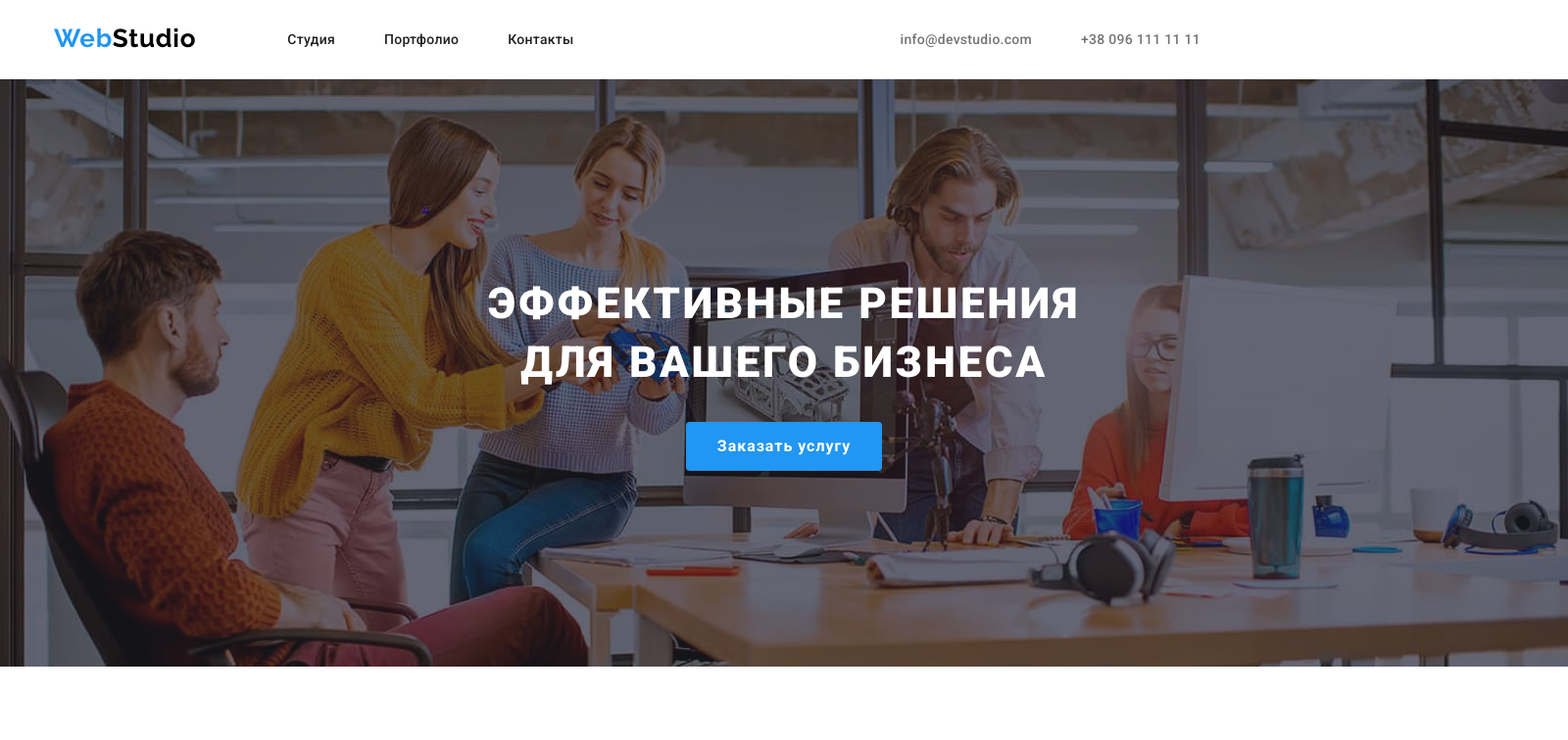
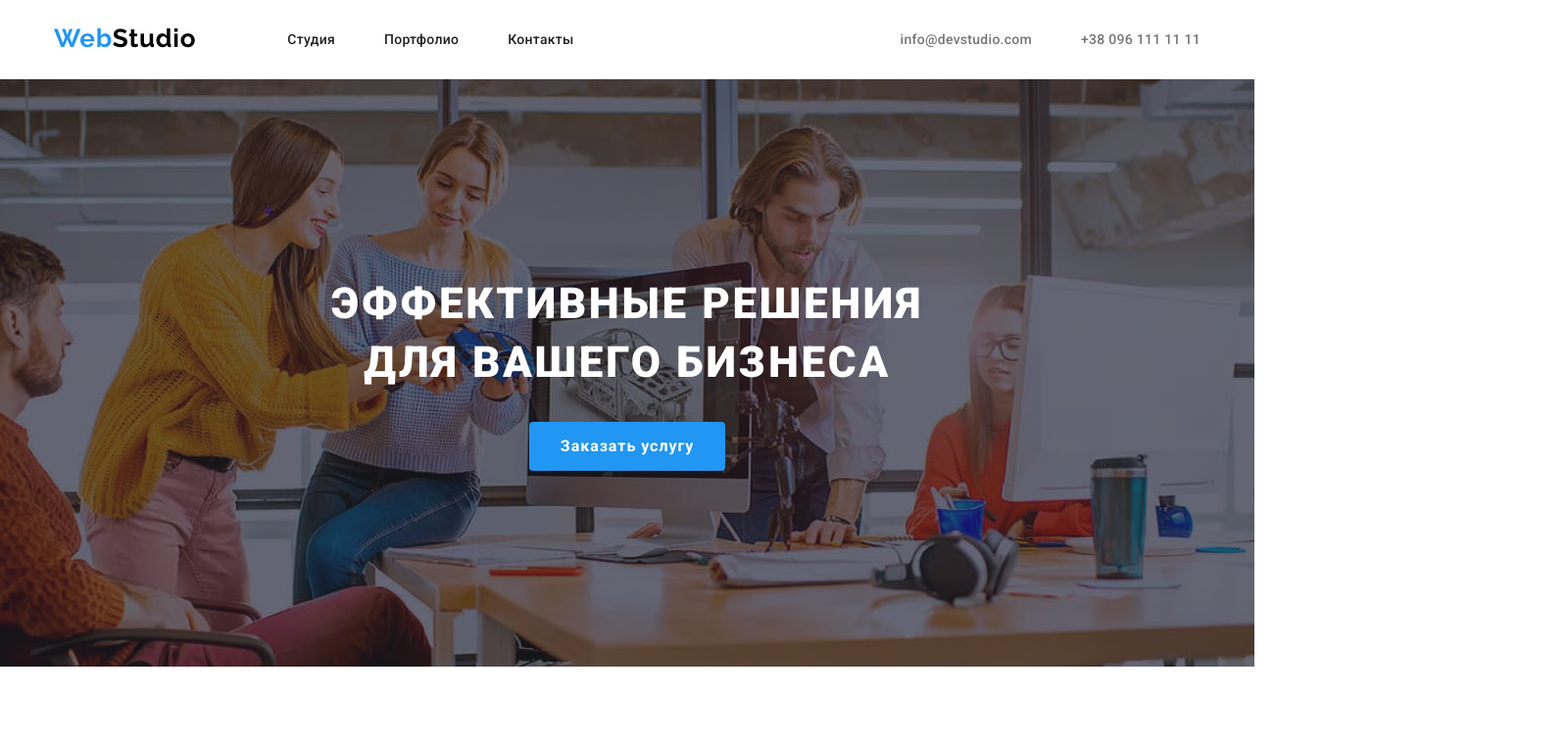
Before and after one commit to NadiaKostiuk/goit-markup-hw-04, a plain HTML site: page index.html in a window 1280 px wide. Shown: the top 756 px of the page at 98% size, 1600 px wide, since content can reach past the window. Drawn offline with nearby package versions, Linux system fonts and the light colour scheme.

Commit message:
Update styles.css

```diff
--- a/css/styles.css
+++ b/css/styles.css
@@ -247,8 +247,8 @@ address {
   background-size: cover;
   background-repeat: no-repeat;
   background-position: center;
-  min-width: 1600px;
-  min-height: 600px;
+  max-width: 1600px;
+  max-height: 600px;
 }
 
 .main-hero-modal-btn {
```
